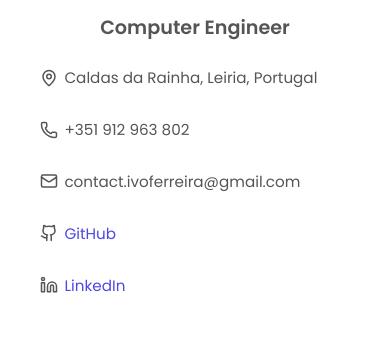
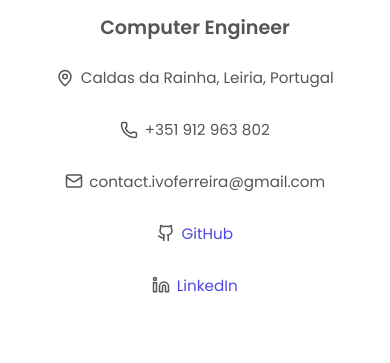
Before and after one commit to IvoMCFerreira/ivomcferreira.github.io, a SvelteKit app: page / in a window 390 px wide. Shown: the part 276-639 px from the top of the page. Built offline with nearby package versions, Linux system fonts and the light colour scheme.

Commit message:
Update +page.svelte

```diff
--- a/src/routes/+page.svelte
+++ b/src/routes/+page.svelte
@@ -367,6 +367,8 @@
     .info {
       flex-direction: column;
       gap: 0.8rem;
+      align-items: center;
+      text-align: center;
     }
 
     /* Stack section mobile */
```
